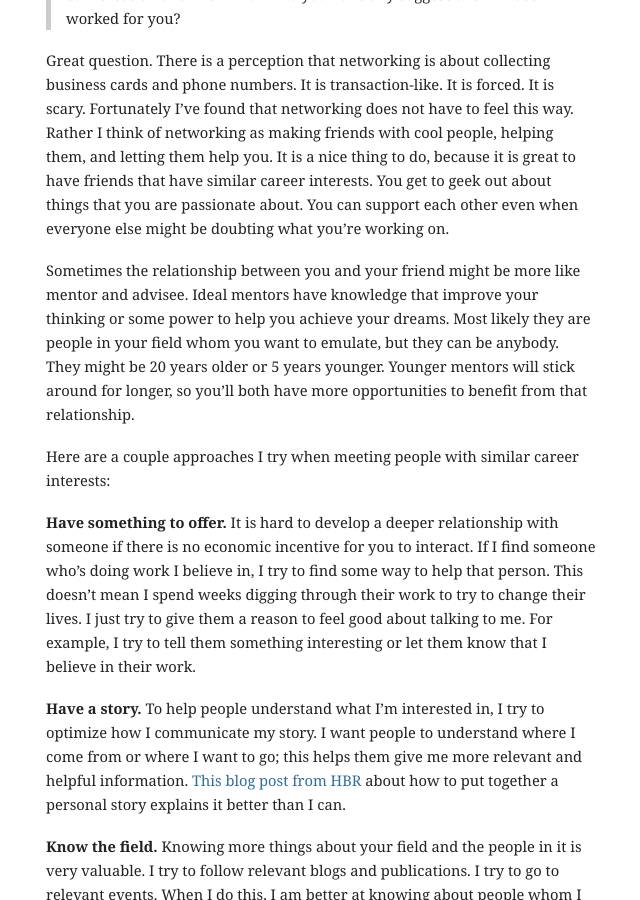
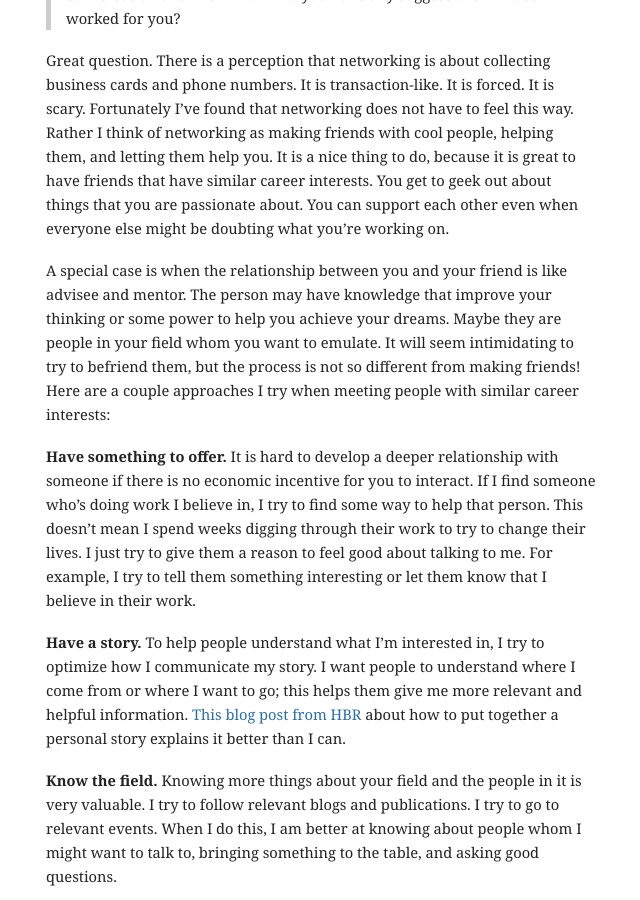
Before and after one commit to mbwong/mbwong.github.com, a Jekyll site: the page built from _posts/2013-03-10-misperceptions-about-professional-networking.md, in a window 1280 px wide and 900 px high, scrolled down 312 px. Shown: the whole window, without its empty margins (304-944 px from the left). Built offline with Jekyll 4.4.1, drawn with Linux system fonts in a browser that asks for light colours.

Commit message:
Update 2013-03-10-misperceptions-about-professional-networking.md

```diff
--- a/_posts/2013-03-10-misperceptions-about-professional-networking.md
+++ b/_posts/2013-03-10-misperceptions-about-professional-networking.md
@@ -12,9 +12,7 @@ A friend asks me a question:
 
 Great question. There is a perception that networking is about collecting business cards and phone numbers. It is transaction-like. It is forced. It is scary. Fortunately I've found that networking does not have to feel this way. Rather I think of networking as making friends with cool people, helping them, and letting them help you. It is a nice thing to do, because it is great to have friends that have similar career interests. You get to geek out about things that you are passionate about. You can support each other even when everyone else might be doubting what you're working on.
 
-Sometimes the relationship between you and your friend might be more like mentor and advisee. Ideal mentors have knowledge that improve your thinking or some power to help you achieve your dreams. Most likely they are people in your field whom you want to emulate, but they can be anybody. They might be 20 years older or 5 years younger. Younger mentors will stick around for longer, so you'll both have more opportunities to benefit from that relationship.
-
-Here are a couple approaches I try when meeting people with similar career interests:
+A special case is when the relationship between you and your friend is like advisee and mentor. The person may have knowledge that improve your thinking or some power to help you achieve your dreams. Maybe they are people in your field whom you want to emulate. It will seem intimidating to try to befriend them, but the process is not so different from making friends! Here are a couple approaches I try when meeting people with similar career interests:
 
 __Have something to offer.__ It is hard to develop a deeper relationship with someone if there is no economic incentive for you to interact. If I find someone who's doing work I believe in, I try to find some way to help that person. This doesn't mean I spend weeks digging through their work to try to change their lives. I just try to give them a reason to feel good about talking to me. For example, I try to tell them something interesting or let them know that I believe in their work.
 
```
